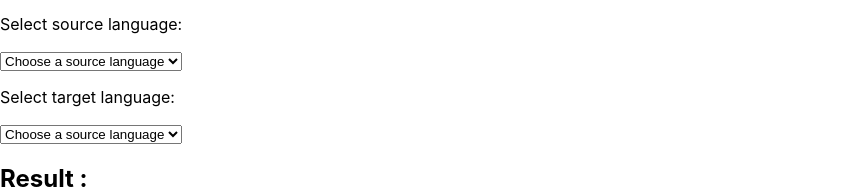
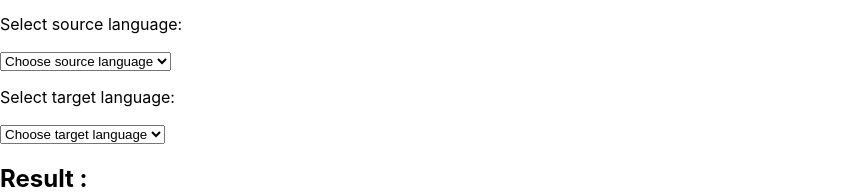
Before and after one commit to FlorianPoirier/papago-react-app, a React (Create React App) app: page / in a window 1280 px wide. Shown: the part 452-646 px from the top of the page, without its empty margins (0-845 px from the left). Built offline with nearby package versions, Linux system fonts and the light colour scheme.

Commit message:
Update on select language button

```diff
--- a/src/components/SelectSourceLang/SelectChoiceLang.js
+++ b/src/components/SelectSourceLang/SelectChoiceLang.js
@@ -1,7 +1,7 @@
 import React, { useState } from "react";
 import { langList } from "../data/langList.js";
 
-function SelectChoiceLang ({ onSelect }) {
+function SelectChoiceLang ({ onSelect, langSelectText }) {
 
     const [choice, setChoice] = useState('');
 
@@ -15,7 +15,7 @@ function SelectChoiceLang ({ onSelect }) {
     return (
         <>
             <select value={choice} onChange={handleChoiceChange}>
-                <option value="">Choose a source language</option>
+                <option value="">{langSelectText}</option>
                     {langList.map((source) => (
                         <option key={source.value} value={source.value}>
                             {source.label}
--- a/src/components/Translator/Translator.js
+++ b/src/components/Translator/Translator.js
@@ -68,9 +68,11 @@ function Translator() {
                 <button>Copy translation</button>
             </CopyToClipboard>
             <p>Select source language:</p>
-            <SelectChoiceLang onSelect={handleSourceLang}></SelectChoiceLang>
+            <SelectChoiceLang onSelect={handleSourceLang}
+                              langSelectText={"Choose source language"}></SelectChoiceLang>
             <p>Select target language:</p>
-            <SelectChoiceLang onSelect={handleTargetLang}></SelectChoiceLang>
+            <SelectChoiceLang onSelect={handleTargetLang}
+            langSelectText={"Choose target language"}></SelectChoiceLang>
             <h2>Result : {translation}</h2>
         </>
     );
```
